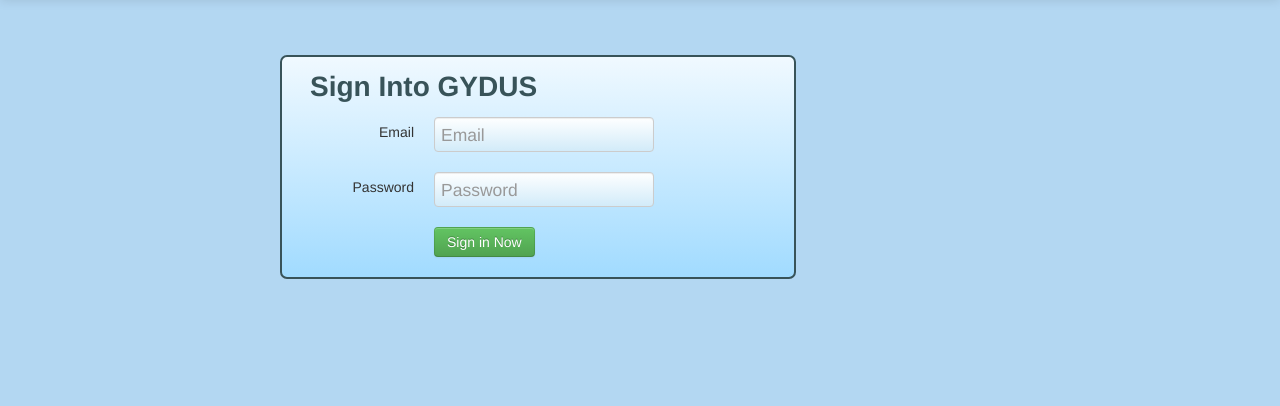
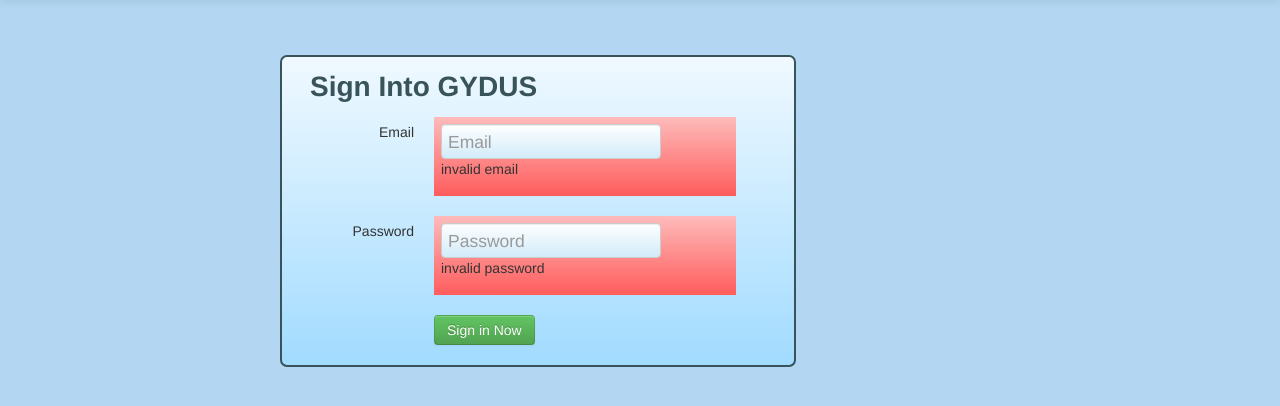
Before and after one commit to jarvisjardin/GYDUS, a CodeIgniter app: page /GYDUS/index.php/usercontroller/login in a window 1280 px wide. Shown: the part 85-491 px from the top of the page. Run offline with CodeIgniter, Linux system fonts and the light colour scheme; some libraries are stand-ins or nearby versions.

Commit message:
Cleaned up the Look of searchView and Sas, Working on clientside validation

```diff
--- a/application/views/loginView.php
+++ b/application/views/loginView.php
@@ -6,18 +6,25 @@
 
 
 <form action="<?php echo base_url();?>index.php/userController/check_member"  method="post"class="form-horizontal gydus-form-horizontal ">
-            <section class="control-group">
+            <section class="control-group gydus-form-error">
               <label class="control-label" for="inputEmail">Email</label>
               <section class="controls">
+              	<section class="loginEmailError">
                 <input type="text" class="gydus-login-email-input" name="user_email" id="login-inputEmail" placeholder="Email">
-              </section>
-            </section>
+                   <p class="loginemailerr">invalid email</p>
+
+              	</section><!--end of loginEmailError-->
+              </section><!-- end of controls -->
+            </section><!-- end of email-->
             <section class="control-group">
               <label class="control-label" for="inputPassword">Password</label>
               <section class="controls">
+                 <section class="loginPwError">
                 <input type="password" id="login-inputPassword" name="user_pass" placeholder="Password">
-              </section>
-            </section>
+                <p class="loginpasserr">invalid password</p>
+                 </section><!-- end of loginPwError -->
+              </section><!-- end of controls-->
+            </section><!-- end of password-->
             <section class="control-group">
               <section class="controls">
 
--- a/application/views/sasView.php
+++ b/application/views/sasView.php
@@ -7,14 +7,12 @@
 
 <form action="<?php echo base_url();?>index.php/mapController/suggestaspot"  method="post"class="form-horizontal gydus-form-horizontal ">
             <section class="control-group">
-              <label class="control-label" for="inputName">Name</label>
               <section class="controls">
                 <input type="text" class="gydus-login-email-input" name="spot-name" id="spot-name" placeholder="name">
               </section>
             </section>
 
              <section class="control-group">
-              <label class="control-label" for="inputName">Name</label>
               <section class="controls">
 	              <textarea rows="3" placeholder="Description of Spot"></textarea>
 	               </section>
--- a/webroot/css/style.css
+++ b/webroot/css/style.css
@@ -426,8 +426,25 @@ background: -ms-linear-gradient(top,  rgba(254,255,255,1) 0%,rgba(210,235,249,1)
 background: linear-gradient(to bottom,  rgba(254,255,255,1) 0%,rgba(210,235,249,1) 100%); /* W3C */
 filter: progid:DXImageTransform.Microsoft.gradient( startColorstr='#feffff', endColorstr='#d2ebf9',GradientType=0 ); /* IE6-9 */
 font-size: 1.25em;
+}
 
+.loginEmailError{
+padding:.5em;
+background: rgb(254,187,187); /* Old browsers */
+background: -moz-linear-gradient(top,  rgba(254,187,187,1) 0%, rgba(254,144,144,1) 45%, rgba(255,92,92,1) 100%); /* FF3.6+ */
+background: -webkit-gradient(linear, left top, left bottom, color-stop(0%,rgba(254,187,187,1)), color-stop(45%,rgba(254,144,144,1)), color-stop(100%,rgba(255,92,92,1))); /* Chrome,Safari4+ */
+background: -webkit-linear-gradient(top,  rgba(254,187,187,1) 0%,rgba(254,144,144,1) 45%,rgba(255,92,92,1) 100%); /* Chrome10+,Safari5.1+ */
+background: -o-linear-gradient(top,  rgba(254,187,187,1) 0%,rgba(254,144,144,1) 45%,rgba(255,92,92,1) 100%); /* Opera 11.10+ */
+background: -ms-linear-gradient(top,  rgba(254,187,187,1) 0%,rgba(254,144,144,1) 45%,rgba(255,92,92,1) 100%); /* IE10+ */
+background: linear-gradient(to bottom,  rgba(254,187,187,1) 0%,rgba(254,144,144,1) 45%,rgba(255,92,92,1) 100%); /* W3C */
+filter: progid:DXImageTransform.Microsoft.gradient( startColorstr='#febbbb', endColorstr='#ff5c5c',GradientType=0 ); /* IE6-9 */
+
+/* 	border:2px solid #b94a48; */
+	width: 80%;
 }
+
+
+
 
 #login-inputPassword{
 	padding-top: 7px;
@@ -443,7 +460,21 @@ filter: progid:DXImageTransform.Microsoft.gradient( startColorstr='#feffff', end
 font-size: 1.25em;
 
 }
-/////////
+
+.loginPwError{
+padding:.5em;
+background: rgb(254,187,187); /* Old browsers */
+background: -moz-linear-gradient(top,  rgba(254,187,187,1) 0%, rgba(254,144,144,1) 45%, rgba(255,92,92,1) 100%); /* FF3.6+ */
+background: -webkit-gradient(linear, left top, left bottom, color-stop(0%,rgba(254,187,187,1)), color-stop(45%,rgba(254,144,144,1)), color-stop(100%,rgba(255,92,92,1))); /* Chrome,Safari4+ */
+background: -webkit-linear-gradient(top,  rgba(254,187,187,1) 0%,rgba(254,144,144,1) 45%,rgba(255,92,92,1) 100%); /* Chrome10+,Safari5.1+ */
+background: -o-linear-gradient(top,  rgba(254,187,187,1) 0%,rgba(254,144,144,1) 45%,rgba(255,92,92,1) 100%); /* Opera 11.10+ */
+background: -ms-linear-gradient(top,  rgba(254,187,187,1) 0%,rgba(254,144,144,1) 45%,rgba(255,92,92,1) 100%); /* IE10+ */
+background: linear-gradient(to bottom,  rgba(254,187,187,1) 0%,rgba(254,144,144,1) 45%,rgba(255,92,92,1) 100%); /* W3C */
+filter: progid:DXImageTransform.Microsoft.gradient( startColorstr='#febbbb', endColorstr='#ff5c5c',GradientType=0 ); /* IE6-9 */
+
+/* 	border:2px solid #b94a48; */
+	width: 80%;
+}
 
 
 /*--------- Register FORM ---------*/
```
